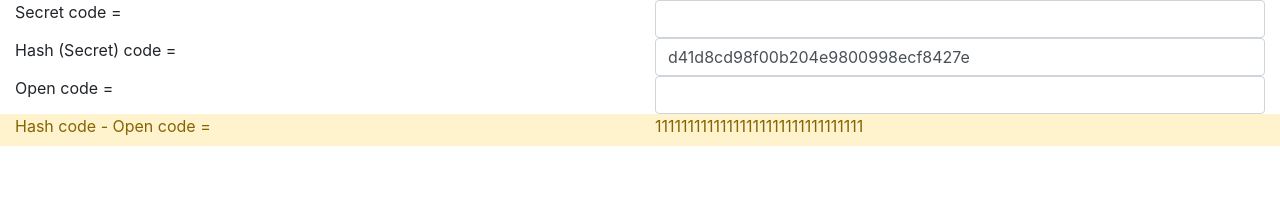
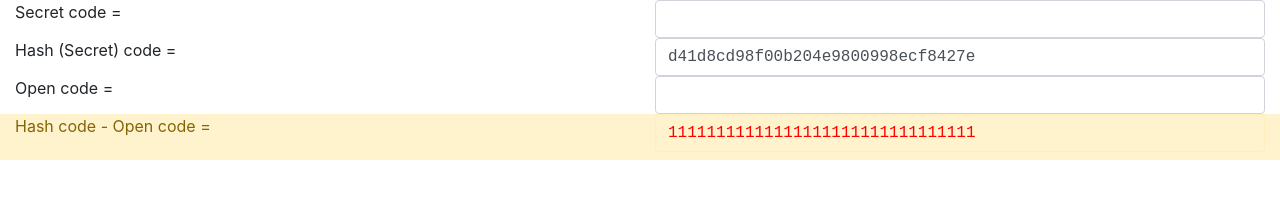
Before and after one commit to khorost/hash_check, a plain HTML site: page web/index.html in a window 1280 px wide. Drawn offline with Linux system fonts and the light colour scheme.

Commit message:
monospace font and color diff

```diff
--- a/web/index.html
+++ b/web/index.html
@@ -13,15 +13,15 @@
     </div>
     <div class="row">
         <div class="col"><label for="hash_code">Hash (Secret) code = </label></div>
-        <div class="col"><input class="form-control" id="hash_code"/></div>
+        <div class="col"><input class="form-control" id="hash_code" style="font-family:monospace;" /></div>
     </div>
     <div class="row">
         <div class="col"><label for="public_code">Open code = </label></div>
-        <div class="col"><input class="form-control" id="public_code"/></div>
+        <div class="col"><input class="form-control" id="public_code" style="font-family:monospace;" /></div>
     </div>
     <div class="row" id="result_container">
         <div class="col"><label>Hash code - Open code = </label></div>
-        <div class="col"><label id="result_code"></label></div>
+        <div class="col"><label class="form-control" id="result_code" style="font-family:monospace;" ></label></div>
     </div>
 </div>
 
--- a/web/js/hash_check.js
+++ b/web/js/hash_check.js
@@ -36,21 +36,28 @@ function onCheck() {
 
     for (let k = 0; k < max_count; ++k) {
         if (k >= hash_code.length || k >= public_code.length || hash_code[k] !== public_code[k]) {
-            result += '1';
+            result += '<span style="color: red;">1</span>';
             status = false;
         } else {
-            result += '0';
+            result += '<span style="color: green;">0</span>';
         }
     }
 
-    $('#result_code').html(result);
+    const result_code = $('#result_code');
+    result_code.html(result);
 
     if (status) {
         $('#result_container')
             .removeClass("alert-warning")
             .addClass("alert-success");
+        result_code
+            .removeClass("alert-warning")
+            .addClass("alert-success");
     } else {
         $('#result_container')
+            .removeClass("alert-success")
+            .addClass("alert-warning");
+        result_code
             .removeClass("alert-success")
             .addClass("alert-warning");
     }
```
